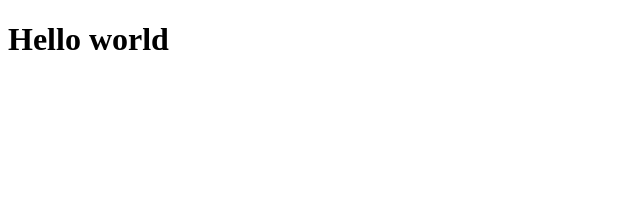
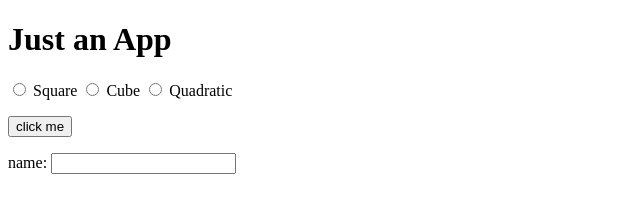
Before and after one commit to cruzayye/cbp_day4, a plain HTML site: page index.html in a window 1280 px wide. Shown: the whole page, without its empty margins (0-640 px from the left). Drawn offline with Linux system fonts and the light colour scheme.

Commit message:
dom manipulation

```diff
--- a/index.html
+++ b/index.html
@@ -3,22 +3,64 @@
 <head>
     <meta charset="UTF-8">
     <meta name="viewport" content="width=device-width, initial-scale=1.0">
-    <meta http-equiv="X-UA-Compatible" content="ie=edge">
     <title>App Time</title>
+    <style>
+        label {
+            cursor: pointer;
+        }
+    </style>
 </head>
 <body>
-    <h1>Hello world</h1>
+    <h1>Just an App</h1>
+    <main>
+        <p>
+            <label>
+                <input name="power" type="radio"> Square
+            </label>
+            <label>
+                <input name="power" type="radio"> Cube
+            </label>
+            <label>
+                <input name="power" type="radio"> Quadratic
+            </label>
+        </p>
+
+
+
+        <p>
+            <p></p>
+            <button onclick="showname()" >click me</button>
+        </p>
+
+        <p id= "result"></p>
+
+        <label>
+            name:
+            <input id="name">
+        </label>
+    </main>
 
     <script>
 
-        for(var i = 0; i < 10; i++){
-            console.log (i);
-        }
 
-        //this is a comment relating to branches
+     function showname(){
+         //document refers to the html
+         var input = document.getElementById('name')
+         var name = input.value;
+
+         var p = document.getElementById('result');
+         p.innerText = 'your name is ' + name;
+         p.style.color = 'steelblue';
+         console.log(name);
+
+     }
+
+
+
 
 
 
     </script>
+
 </body>
 </html>
```
